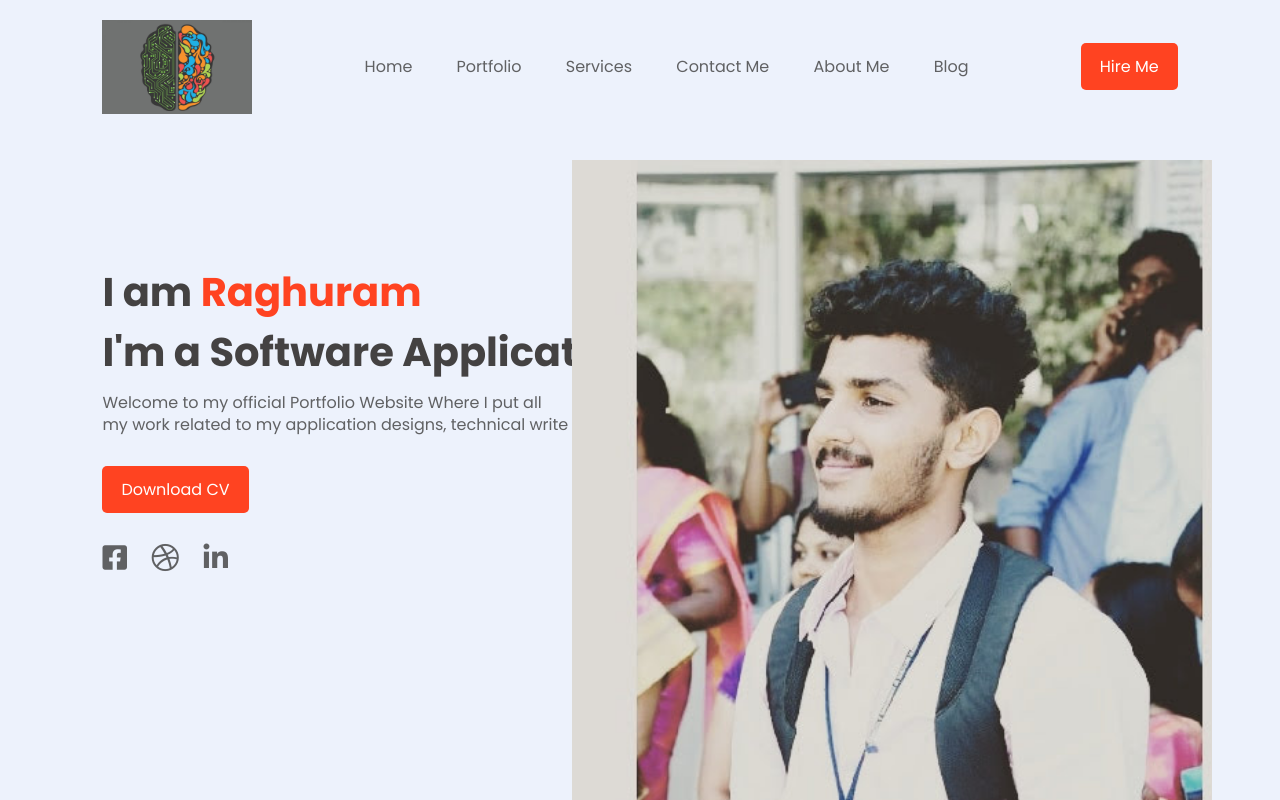
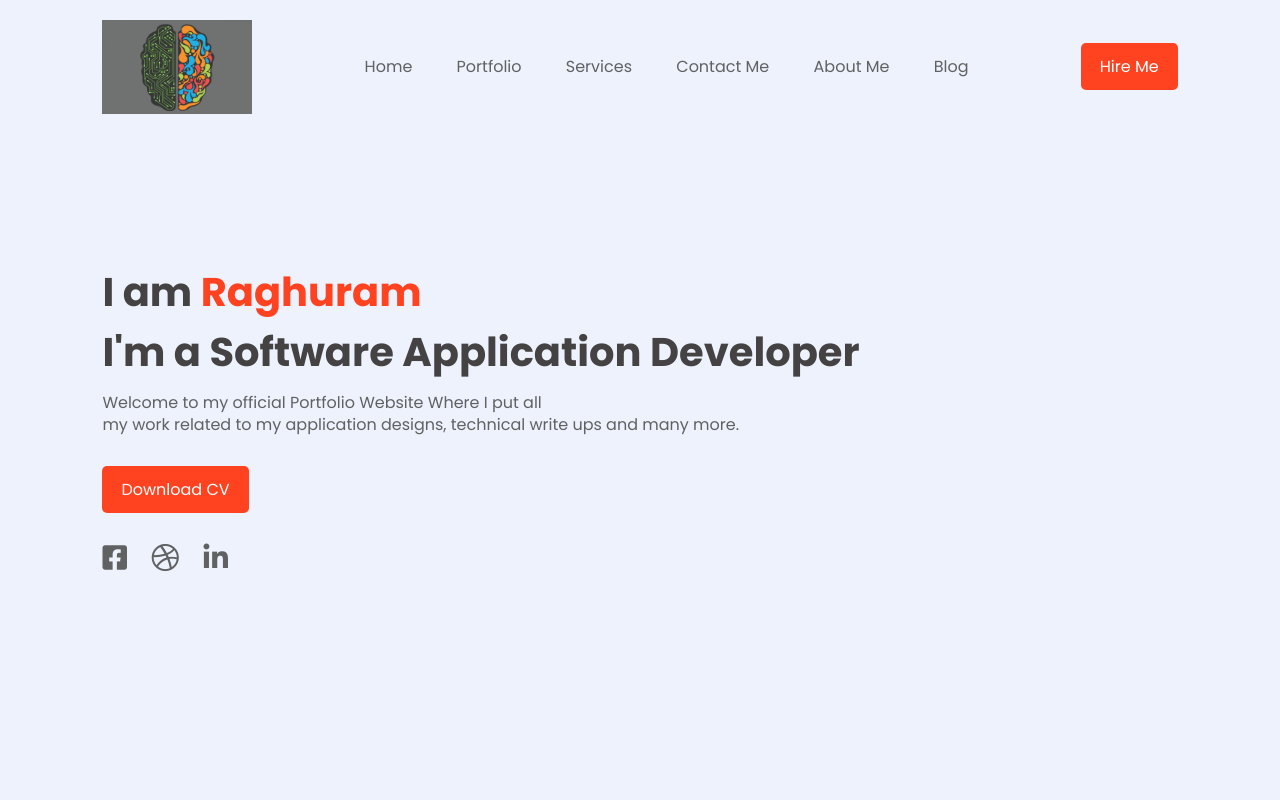
Before and after one commit to 49Mike10/MyPortfolio, a plain HTML site: page index.html in a window 1280 px wide. Drawn offline with Linux system fonts and the light colour scheme.

Commit message:
Update index.html

```diff
--- a/index.html
+++ b/index.html
@@ -30,7 +30,7 @@
             <a href="#" class="btn">Download CV</a>
         </div>
         <div class="img-box">
-            <img src="https://github.com/49Mike10/MyPortfolio/blob/main/WhatsApp%20Image%202021-08-07%20at%201.58.44%20AM.jpeg?raw=true" class="back-img">
+            <img src="" class="back-img">
             <img src="" class="man-img">
         </div>
         <div class="social">
```
